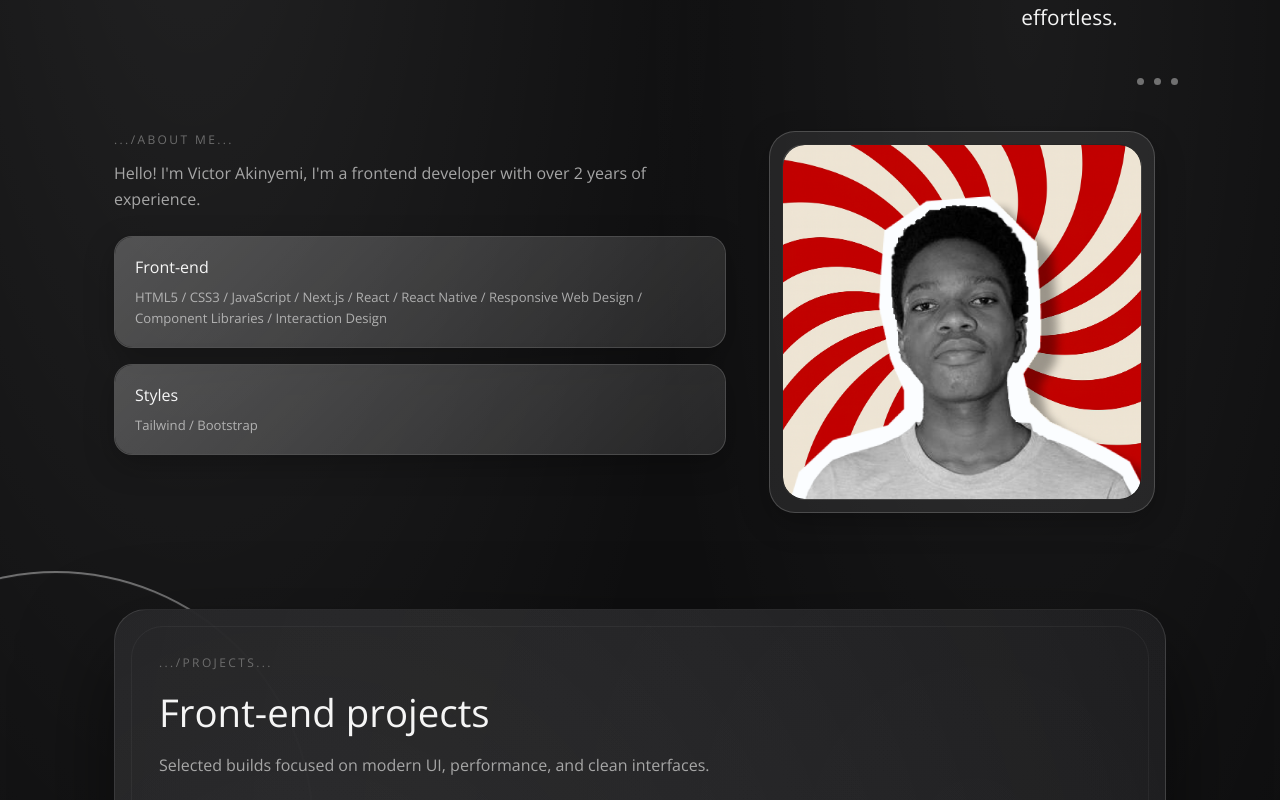
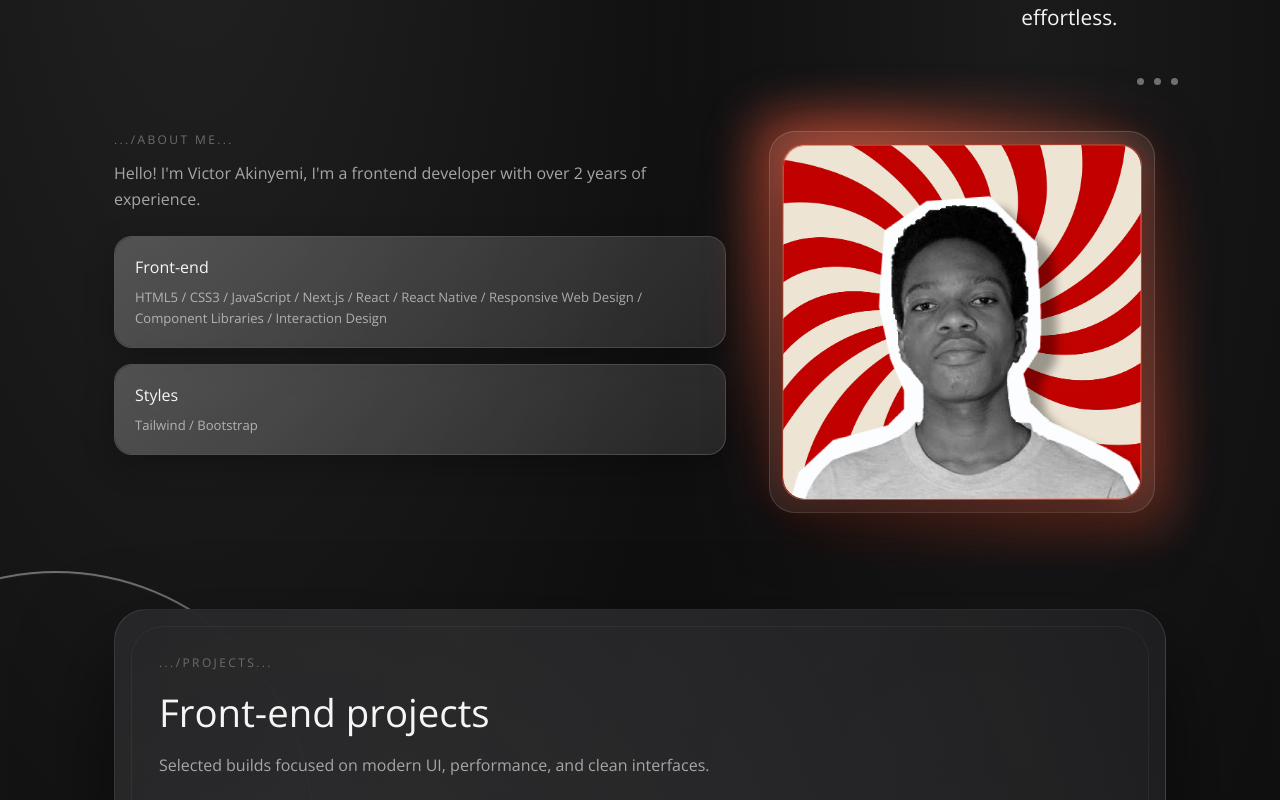
Before and after one commit to AkinyemiVictor/victor-portfolio, a Next.js app: page / in a window 1280 px wide. Shown: the part 760-1560 px from the top of the page. Built offline with nearby package versions, Linux system fonts and the light colour scheme.

Commit message:
9th commit

```diff
--- a/app/globals.css
+++ b/app/globals.css
@@ -455,14 +455,39 @@ a {
 }
 
 .portrait-card {
+  --portrait-accent-rgb: 242, 92, 62;
   width: fit-content;
   padding: 12px;
   border-radius: 26px;
   min-height: 0;
+  overflow: visible;
 }
 
 .portrait-card::before {
   display: none;
+}
+
+.portrait-card::after {
+  content: "";
+  position: absolute;
+  inset: -24px;
+  border-radius: 34px;
+  background:
+    radial-gradient(
+      circle at 24% 18%,
+      rgba(var(--portrait-accent-rgb), 0.62),
+      transparent 58%
+    ),
+    radial-gradient(
+      circle at 78% 82%,
+      rgba(var(--portrait-accent-rgb), 0.36),
+      transparent 64%
+    );
+  filter: blur(20px);
+  mix-blend-mode: screen;
+  opacity: 0.9;
+  pointer-events: none;
+  z-index: 0;
 }
 
 .portrait-frame {
@@ -473,11 +498,55 @@ a {
   height: auto;
   border-radius: 22px;
   padding: 0;
-  background: linear-gradient(135deg, rgba(255, 255, 255, 0.08), transparent),
-    radial-gradient(circle at 30% 20%, rgba(255, 255, 255, 0.15), transparent 55%),
+  background:
+    linear-gradient(
+      180deg,
+      rgba(var(--portrait-accent-rgb), 0.28) 0%,
+      rgba(var(--portrait-accent-rgb), 0.12) 18%,
+      transparent 42%,
+      transparent 64%,
+      rgba(var(--portrait-accent-rgb), 0.14) 86%,
+      rgba(var(--portrait-accent-rgb), 0.24) 100%
+    ),
+    linear-gradient(135deg, rgba(255, 255, 255, 0.08), transparent),
+    radial-gradient(
+      circle at 28% 18%,
+      rgba(var(--portrait-accent-rgb), 0.42),
+      transparent 58%
+    ),
     #121212;
-  border: 1px solid rgba(255, 255, 255, 0.08);
+  border: 1px solid rgba(var(--portrait-accent-rgb), 0.54);
+  box-shadow:
+    0 26px 58px rgba(0, 0, 0, 0.52),
+    0 0 36px rgba(var(--portrait-accent-rgb), 0.48),
+    0 0 78px rgba(var(--portrait-accent-rgb), 0.26),
+    inset 0 1px 0 rgba(255, 255, 255, 0.14),
+    inset 0 -8px 20px rgba(0, 0, 0, 0.4);
+  isolation: isolate;
   overflow: hidden;
+  z-index: 1;
+}
+
+.portrait-frame::before {
+  content: "";
+  position: absolute;
+  inset: 0;
+  border-radius: inherit;
+  padding: 1px;
+  background: linear-gradient(
+    130deg,
+    rgba(var(--portrait-accent-rgb), 0.72) 0%,
+    rgba(var(--portrait-accent-rgb), 0.18) 38%,
+    rgba(255, 255, 255, 0.2) 62%,
+    rgba(var(--portrait-accent-rgb), 0.58) 100%
+  );
+  -webkit-mask:
+    linear-gradient(#000 0 0) content-box,
+    linear-gradient(#000 0 0);
+  -webkit-mask-composite: xor;
+  mask-composite: exclude;
+  pointer-events: none;
+  z-index: 3;
 }
 
 .portrait-media {
@@ -488,6 +557,7 @@ a {
   border-radius: inherit;
   background: transparent;
   overflow: hidden;
+  z-index: 1;
 }
 
 .portrait-image {
@@ -673,7 +743,7 @@ a {
   width: 100%;
   aspect-ratio: 1540 / 850;
   min-height: 0;
-  border-radius: 28px;
+  border-radius: 18px;
   border: 1px solid rgba(var(--project-accent-rgb), 0.45);
   background:
     linear-gradient(
@@ -741,7 +811,7 @@ a {
 .project-media-frame {
   position: absolute;
   inset: var(--preview-gap-y) 0;
-  border-radius: 24px;
+  border-radius: 0;
   overflow: hidden;
   z-index: 0;
 }
@@ -749,8 +819,9 @@ a {
 .project-thumbnail {
   position: absolute;
   inset: 0;
-  object-fit: cover;
-  object-position: top center;
+  object-fit: contain;
+  object-position: center center;
+  border-radius: 0;
   z-index: 0;
 }
 
@@ -2331,7 +2402,7 @@ a {
   }
 
   .project-visual {
-    aspect-ratio: 1540 / 775;
+    aspect-ratio: 1540 / 850;
   }
 
   .project-tags {
```
